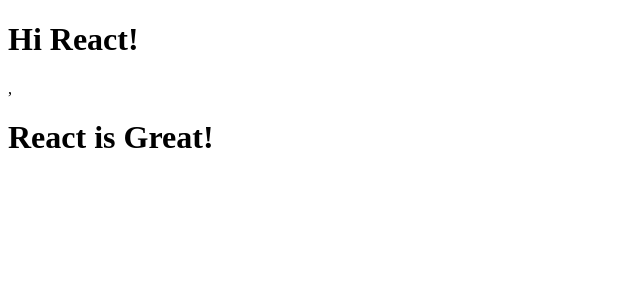
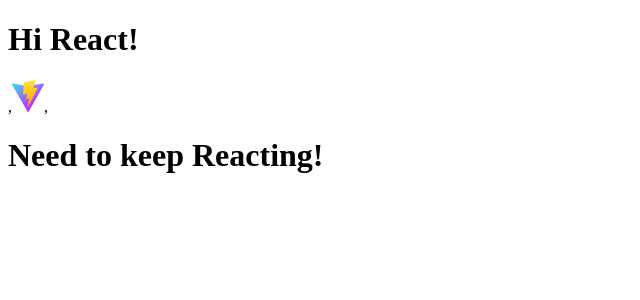
Before and after one commit to JAlazer/ReactLearn, a React (Vite) app in the folder project1/: page / in a window 1280 px wide. Shown: the top 300 px of the page, without its empty margins (0-640 px from the left). Built offline with nearby package versions, Linux system fonts and the light colour scheme.

Commit message:
Final challenge before getting into first project is complete!

```diff
--- a/project1/index.html
+++ b/project1/index.html
@@ -8,6 +8,6 @@
   </head>
   <body>
     <div id="root"></div>
-    <script type="module" src="/src/index.jsx"></script>
+    <script type="module" src="/src/challenges.jsx"></script>
   </body>
 </html>
--- a/project1/src/index.jsx
+++ b/project1/src/challenges.jsx
@@ -8,6 +8,8 @@ function SayHi() {
         <h1>Hi React!</h1>
    )
 }
+
+/*
 
 // Chllenge: create first custom react component!
 // call it "MainContent" and return h1 element which says
@@ -25,4 +27,24 @@ root.render(
         <SayHi />,
         <MainContent />
     </div>
-    )
+)
+
+*/
+
+/**
+ * Challenge: set up a new React app from scratch!
+ * Hints:
+ * 1. Need to import the method to create a new root
+ *    from the "react-dom/client"
+ * 2. Use that root to render some JSX. For now, just render
+ *    an h1 element that says anything you want
+ */
+
+
+root.render(
+    <main>
+        <SayHi />,
+        <img src="/vite.svg" />,
+        <h1>Need to keep Reacting!</h1>
+    </main>
+)
```
